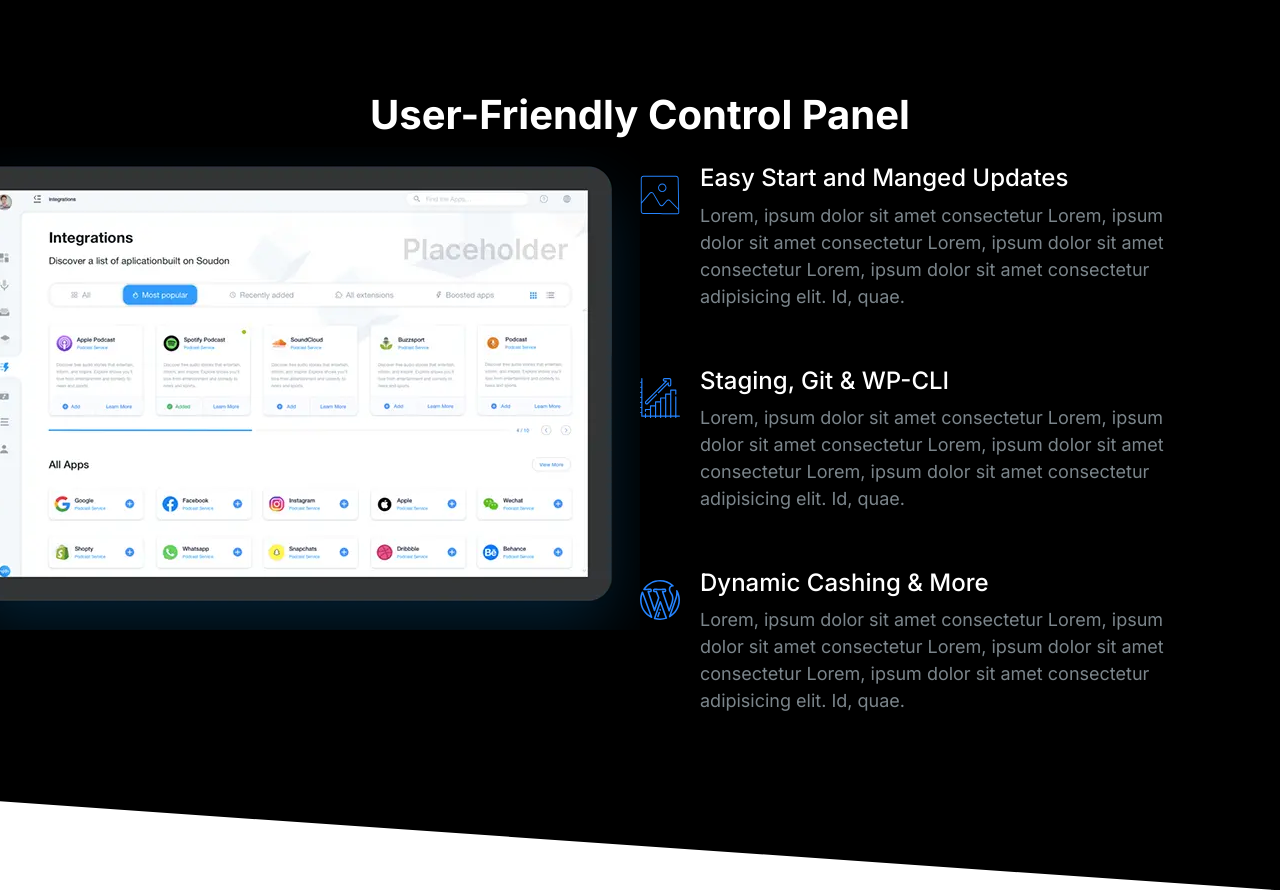
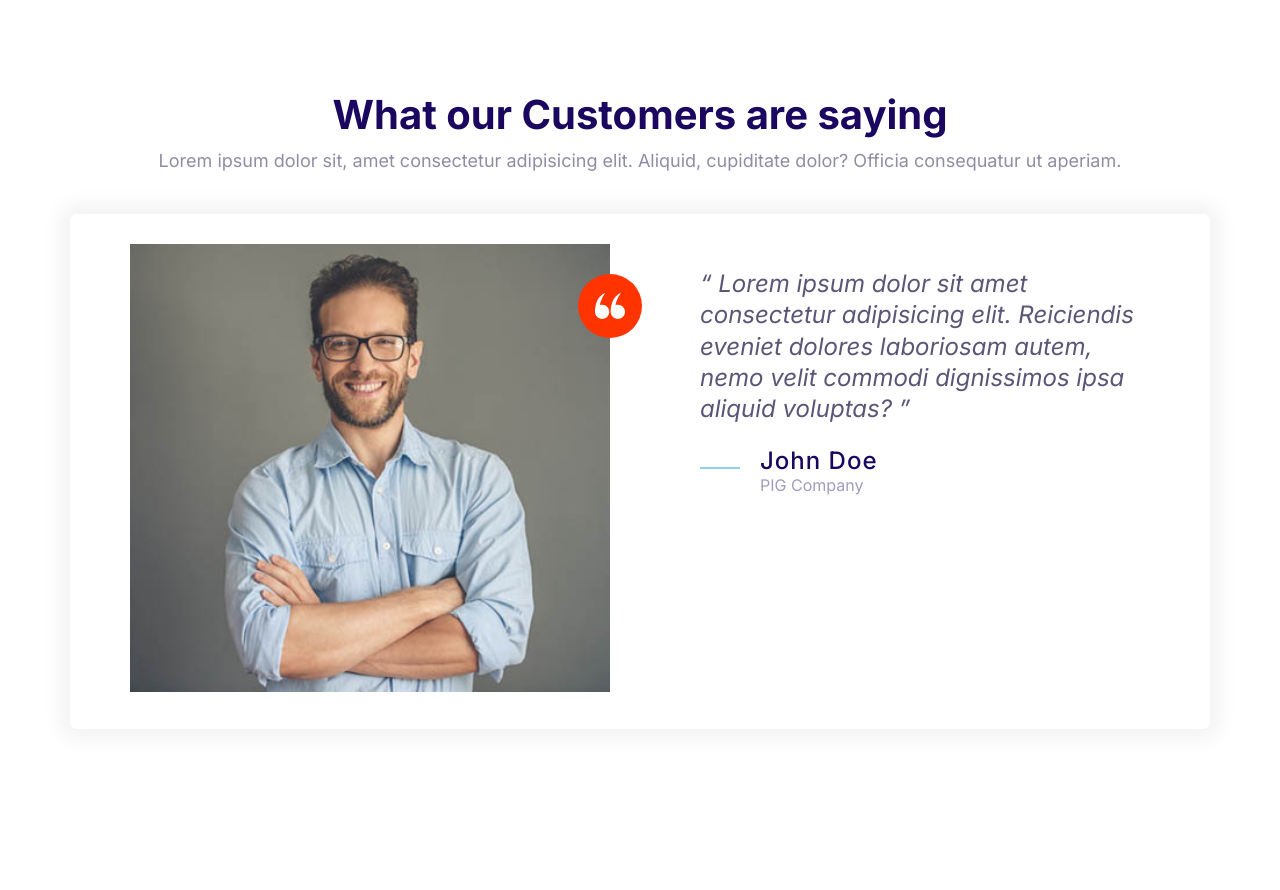
Before and after one commit to PawanGunawardhana/PIGhost, a plain HTML site: page index.html in a window 1280 px wide. After the commit the page ends 800 px from the top, so only its background shows below. Drawn offline with Linux system fonts and the light colour scheme.

Commit message:
Define the Testimonial Block and create the testimonialBlock.html

```diff
--- a/css/styles.css
+++ b/css/styles.css
@@ -641,6 +641,7 @@ a {
 
 .block__header {
     text-align: center;
+    margin-bottom: 4rem;
 }
 
 .block__heading {
--- a/index.html
+++ b/index.html
@@ -15,78 +15,48 @@
   </head>
 
   <body>
-    <section class="block block--dark block--skewed-right block-showcase">
+    <section class="block">
       <header class="block__header">
-        <h2>User-Friendly Control Panel</h2>
+        <h2>What our Customers are saying</h2>
+        <p>
+          Lorem ipsum dolor sit, amet consectetur adipisicing elit. Aliquid,
+          cupiditate dolor? Officia consequatur ut aperiam.
+        </p>
       </header>
-      <div class="container grid grid--1x2">
-        <picture class="block-showcase__image">
-          <source
-            type="image/webp"
-            srcset="images/ipad@1x.webp 1x, images/ipad@2x.webp 2x"
-          />
-          <source
-            type="image/png"
-            srcset="images/ipad@1x.png 1x, images/ipad@2x.png 2x"
-          />
-          <img src="images/ipad@1x.png" alt="" />
-        </picture>
-        <ul class="list">
-          <li>
+      <div class="container">
+        <div class="card testimonial">
+          <div class="grid grid--1x2">
+            <div class="testimonial__image">
+              <img src="/images/testimonial.jpg" alt="A happy, smiling customer" />
+              <span class="icon-container icon-container--accent">
+                <svg class="icon icon--primary icon--white icon--small">
+                  <use xlink:href="images/sprite.svg#quotes"></use>
+                </svg>
+              </span>
+            </div>
+            <blockquote class="quote">
+              <p class="quote__text">
+                Lorem ipsum dolor sit amet consectetur adipisicing elit. Reiciendis
+                eveniet dolores laboriosam autem, nemo velit commodi dignissimos ipsa
+                aliquid voluptas?
+              </p>
+              <footer>
                 <div class="media">
                   <div class="media__image">
-                <svg class="icon icon--primary">
-                  <use xlink:href="images/sprite3.svg#snap"></use>
+                    <svg class="icon icon--primary quote__line">
+                      <use xlink:href="images/sprite.svg#line"></use>
                     </svg>
                   </div>
                   <div class="media__body">
-                <h3 class="media__title">Easy Start and Manged Updates</h3>
-                <p>
-                  Lorem, ipsum dolor sit amet consectetur Lorem, ipsum dolor sit
-                  amet consectetur Lorem, ipsum dolor sit amet consectetur
-                  Lorem, ipsum dolor sit amet consectetur adipisicing elit. Id,
-                  quae.
-                </p>
+                    <h3 class="media__title quote__author">John Doe</h3>
+                    <p class="quote__organization">PIG Company</p>
                   </div>
                 </div>
-          </li>
-          <li>
-            <div class="media">
-              <div class="media__image">
-                <svg class="icon icon--primary">
-                  <use xlink:href="images/sprite3.svg#growth"></use>
-                </svg>
-              </div>
-              <div class="media__body">
-                <h3 class="media__title">Staging, Git & WP-CLI</h3>
-                <p>
-                  Lorem, ipsum dolor sit amet consectetur Lorem, ipsum dolor sit
-                  amet consectetur Lorem, ipsum dolor sit amet consectetur
-                  Lorem, ipsum dolor sit amet consectetur adipisicing elit. Id,
-                  quae.
-                </p>
+              </footer>
+            </blockquote>
           </div>
         </div>
-          </li>
-          <li>
-            <div class="media">
-              <div class="media__image">
-                <svg class="icon icon--primary">
-                  <use xlink:href="images/sprite3.svg#wordpress"></use>
-                </svg>
-              </div>
-              <div class="media__body">
-                <h3 class="media__title">Dynamic Cashing & More</h3>
-                <p>
-                  Lorem, ipsum dolor sit amet consectetur Lorem, ipsum dolor sit
-                  amet consectetur Lorem, ipsum dolor sit amet consectetur
-                  Lorem, ipsum dolor sit amet consectetur adipisicing elit. Id,
-                  quae.
-                </p>
-              </div>
-            </div>
-          </li>
-        </ul>
+
       </div>
     </section>
     <script src="js/main.js"></script>
```
Also changed, not shown: components/testimonialBlock.html (added, +43 -0 lines). Lines whose indentation alone changed are shown as unchanged.
